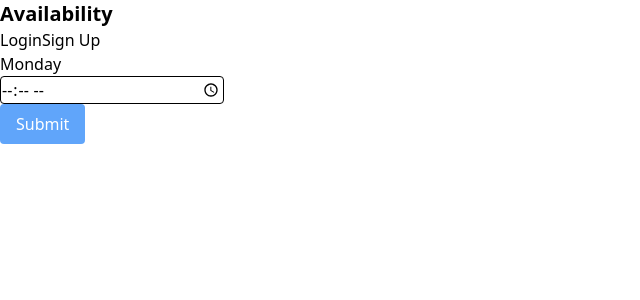
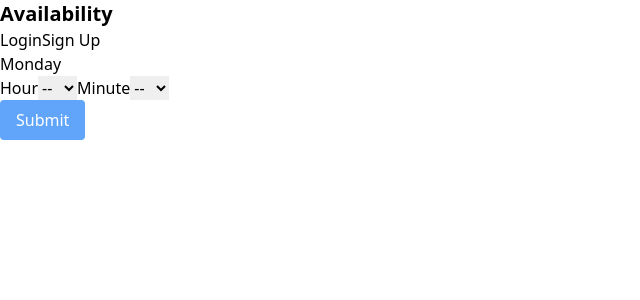
Before and after one commit to Mitchell-Moore/kronos-web, a React (Vite) app: page /availability in a window 1280 px wide. Shown: the top 300 px of the page, without its empty margins (0-640 px from the left). Built offline with nearby package versions, Linux system fonts and the light colour scheme.

Commit message:
update pritter, fixed time input todo 2

```diff
--- a/src/components/TimeInput.tsx
+++ b/src/components/TimeInput.tsx
@@ -15,11 +15,11 @@ function TimeInput(props: TimeInputProps) {
     am_pm = props.dateTime.getHours() >= 12 ? 'pm' : 'am';
   }
 
+  const times = [1, 2, 3, 4, 5, 6, 7, 8, 9, 10, 11, 12];
   /**
    * TODO:
    *    1. Add Split button for AM PM
    *        a. How do you do if statements in code???
-   *    2. Find way to do an option for loop for 1 - 12
    *    3. How do you emit values to parent during submit??
    *
    */
@@ -30,18 +30,26 @@ function TimeInput(props: TimeInputProps) {
         <label htmlFor="hour">Hour</label>
         <select name="hour" id="hour" value={hour}>
           <option value="--">--</option>
-          <option value="1">1</option>
-          <option value="2">2</option>
-          <option value="3">3</option>
-          <option value="4">4</option>
-          <option value="5">5</option>
+          {times.map((value, index) => {
+            return (
+              <option value={value} key={index}>
+                {value}
+              </option>
+            );
+          })}
         </select>
       </div>
       <div>
         <label htmlFor="minute">Minute</label>
         <select name="minute" id="minute" value={minute}>
           <option value="--">--</option>
-          <option value="1">1</option>
+          {times.map((value, index) => {
+            return (
+              <option value={value} key={index}>
+                {value}
+              </option>
+            );
+          })}
         </select>
       </div>
       <div>
--- a/src/pages/availability/Availability.tsx
+++ b/src/pages/availability/Availability.tsx
@@ -1,18 +1,19 @@
 import React, { useState } from 'react';
+import TimeInput from '../../components/TimeInput';
 
 interface AvailabilityProps {}
 
 const Availability: React.FC = (props: AvailabilityProps) => {
   const [isLoading, setIsLoading] = useState(false);
-
+  const emptyState = '--';
   const [form, setForm] = useState({
-    monday: { startTime: '- -', endTime: '- -' },
-    tuesday: { startTime: '- -', endTime: '- -' },
-    wednesday: { startTime: '- -', endTime: '- -' },
-    thursday: { startTime: '- -', endTime: '- -' },
-    friday: { startTime: '- -', endTime: '- -' },
-    saturday: { startTime: '- -', endTime: '- -' },
-    sunday: { startTime: '- -', endTime: '- -' },
+    monday: { startTime: emptyState, endTime: emptyState },
+    tuesday: { startTime: emptyState, endTime: emptyState },
+    wednesday: { startTime: emptyState, endTime: emptyState },
+    thursday: { startTime: emptyState, endTime: emptyState },
+    friday: { startTime: emptyState, endTime: emptyState },
+    saturday: { startTime: emptyState, endTime: emptyState },
+    sunday: { startTime: emptyState, endTime: emptyState },
   });
 
   const submit = async () => {
@@ -37,13 +38,7 @@ const Availability: React.FC = (props: AvailabilityProps) => {
         >
           <div className="flex flex-col">
             <label htmlFor="email">Monday</label>
-            <input
-              type="time"
-              value={form.monday.startTime}
-              required
-              className=" border-black border rounded"
-              id="email"
-            />
+            <TimeInput dateTime={null}></TimeInput>
           </div>
           {/*
           <div className="flex flex-col pb-2">
```
Also changed, not shown: .prettierrc.json (deleted), 1 other file (tests, documents, lock files or other folders).
